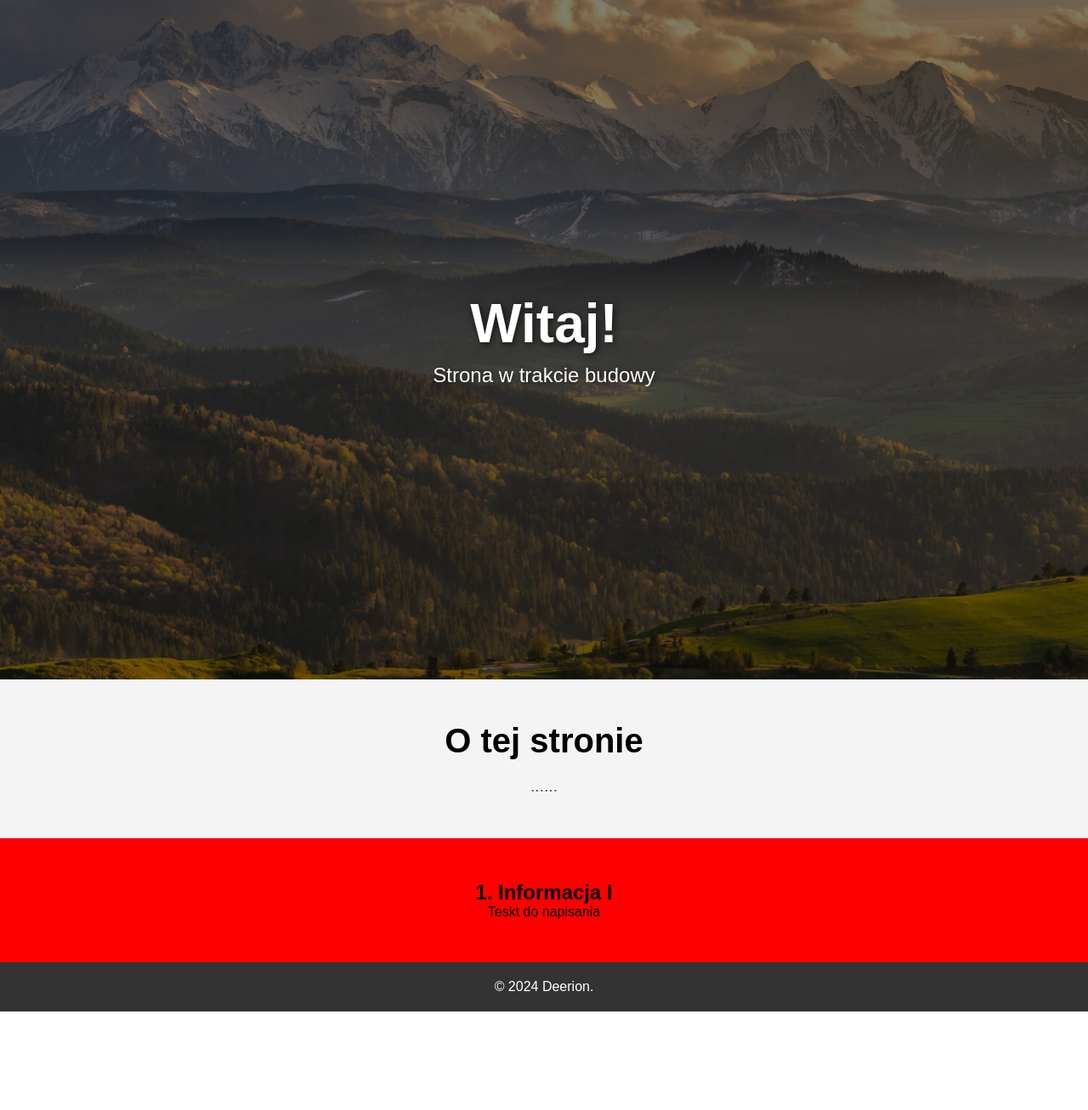
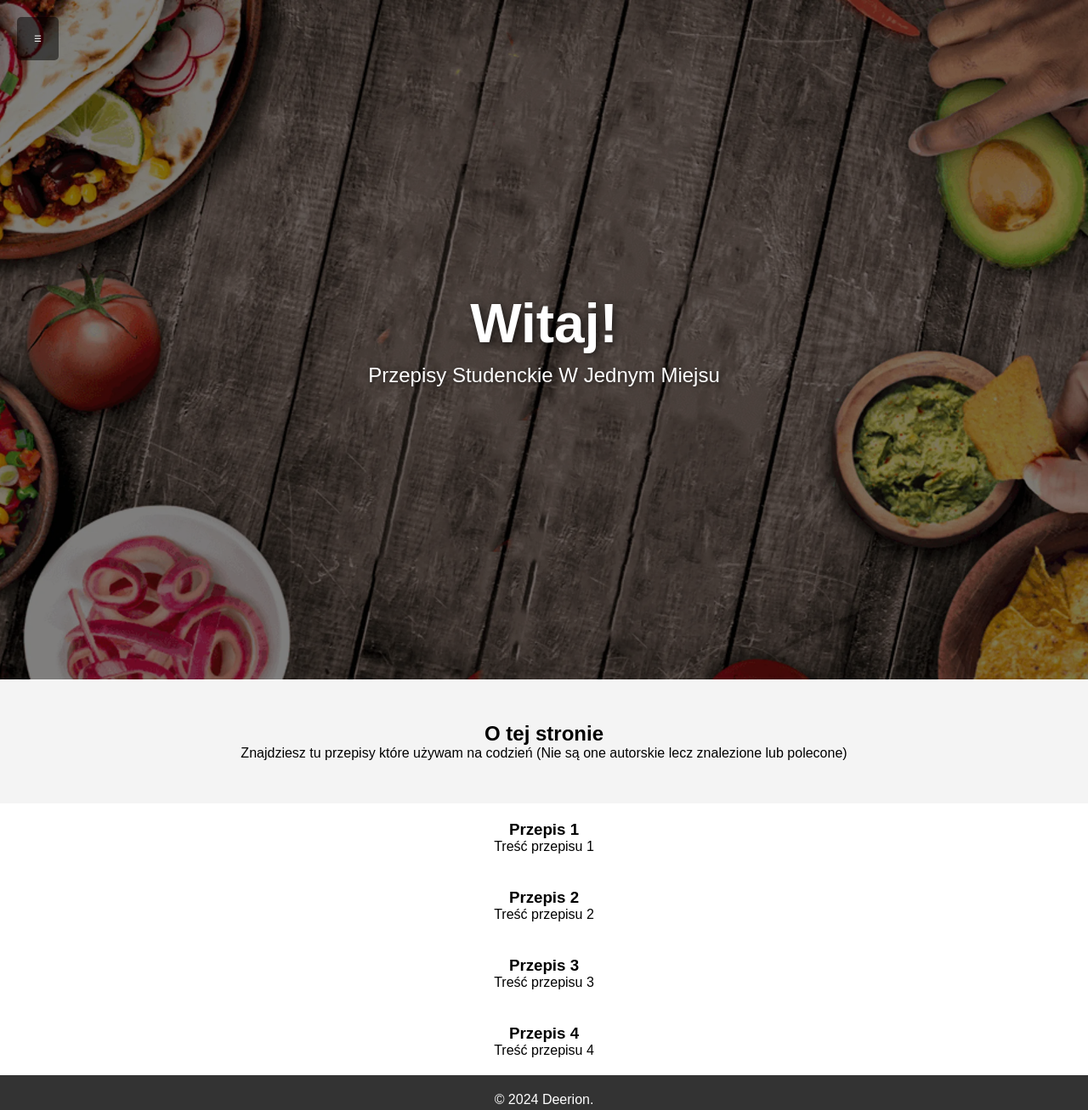
Before and after one commit to Deerion/Deerion.github.io, a plain HTML site: page index.html in a window 1280 px wide. Shown: the whole page at 85% size. Before the commit the page ends 1191 px from the top, so only its background shows below. Drawn offline with Linux system fonts and the light colour scheme.

Commit message:
dsadadsda
adsad

```diff
--- a/index.html
+++ b/index.html
@@ -1,4 +1,4 @@
- <!DOCTYPE html>
+<!DOCTYPE html>
 <html lang="pl">
 <head>
     <meta charset="UTF-8">
@@ -7,21 +7,50 @@
     <link rel="stylesheet" href="styles.css">
 </head>
 <body>
+    <!-- Przycisk do otwierania menu -->
+    <div class="menu-toggle" id="menu-toggle">&#9776;</div>
+
+    <!-- Menu -->
+    <nav class="sidebar" id="sidebar">
+        <ul>
+            <li><a href="#przepis1">Przepis 1</a></li>
+            <li><a href="#przepis2">Przepis 2</a></li>
+            <li><a href="#przepis3">Przepis 3</a></li>
+            <li><a href="#przepis4">Przepis 4</a></li>
+        </ul>
+    </nav>
+
     <header>
         <div class="header-content">
             <h1>Witaj!</h1>
-            <p>Strona w trakcie budowy</p>
+            <p>Przepisy Studenckie W Jednym Miejsu</p>
         </div>
     </header>
 
     <section class="info">
         <h2>O tej stronie</h2>
-        <p>......</p>
+        <p>Znajdziesz tu przepisy które używam na codzień (Nie są one autorskie lecz znalezione lub polecone)</p>
     </section>
 
-    <section class="blog">
-        <h2>1. Informacja I</h2>
-        <p>Teskt do napisania</p>
+    <!-- Przepisy -->
+    <section id="przepis1">
+        <h3>Przepis 1</h3>
+        <p>Treść przepisu 1</p>
+    </section>
+
+    <section id="przepis2">
+        <h3>Przepis 2</h3>
+        <p>Treść przepisu 2</p>
+    </section>
+
+    <section id="przepis3">
+        <h3>Przepis 3</h3>
+        <p>Treść przepisu 3</p>
+    </section>
+
+    <section id="przepis4">
+        <h3>Przepis 4</h3>
+        <p>Treść przepisu 4</p>
     </section>
 
     <footer>
--- a/script.js
+++ b/script.js
@@ -1,6 +1,8 @@
-// Efekt parallax - Ruch tła podczas przewijania strony
-window.addEventListener('scroll', function() {
-    const header = document.querySelector('header');
-    let offset = window.pageYOffset;
-    header.style.backgroundPosition = 'center ' + offset * 0.5 + 'px';
+// Obsługa otwierania i zamykania menu
+const menuToggle = document.getElementById('menu-toggle');
+const sidebar = document.getElementById('sidebar');
+
+// Funkcja do otwierania/zamykania menu
+menuToggle.addEventListener('click', () => {
+    sidebar.classList.toggle('open'); // Dodajemy lub usuwamy klasę 'open'
 });
--- a/styles.css
+++ b/styles.css
@@ -9,13 +9,14 @@
 body {
     font-family: Arial, sans-serif;
     margin: 0;
-    overflow-x: hidden;
+    display: flex;
+    flex-direction: column;
 }
 
 /* Parallax Effect */
 header {
     position: relative;
-    background-image: url('img/mountains.jpg');
+    background-image: url('img/tlo.jpg');
     background-size: cover;
     background-position: center;
     height: 100vh;
@@ -25,7 +26,7 @@ header {
     justify-content: center;
     align-items: center;
     flex-direction: column;
-    z-index: 1;
+    z-index: 0;
 }
 
 header::before {
@@ -36,7 +37,7 @@ header::before {
     right: 0;
     bottom: 0;
     background: rgba(0, 0, 0, 0.5); /* Przyciemnienie tła */
-    z-index: -1;
+    z-index: -1; /* Przyciemnienie tła jest pod innymi elementami */
 }
 
 /* Treść w nagłówku */
@@ -52,6 +53,67 @@ header::before {
     text-shadow: 1px 1px 5px rgba(0, 0, 0, 0.5);
 }
 
+/* Stylowanie przycisku menu */
+.menu-toggle {
+    font-size: 10px;
+    color: white;
+    cursor: pointer;
+    padding: 20px;
+    position: fixed; /* Pozycjonowanie absolutne na ekranie */
+    top: 20px;
+    left: 20px;
+    background-color: rgba(0, 0, 0, 0.5);
+    border-radius: 5px;
+    transition: background-color 0.3s;
+    z-index: 9999; /* Bardzo wysoki z-index, aby przycisk był zawsze na wierzchu */
+}
+
+.menu-toggle:hover {
+    background-color: rgba(0, 0, 0, 0.8);
+}
+
+/* Menu */
+.sidebar {
+    position: fixed;
+    top: 0;
+    left: -250px; /* Początkowo menu ukryte */
+    width: 250px;
+    height: 100%;
+    background-color: rgba(0, 0, 0, 0.7); /* Przezroczyste tło (czarne z 70% przezroczystości) */
+    transition: left 0.3s ease;
+    padding-top: 60px;
+    color: white;
+    z-index: 3; /* Menu jest pod przyciskiem */
+}
+
+.sidebar.open {
+    left: 0px; /* Menu w pełni widoczne */
+}
+
+.sidebar ul {
+    list-style: none;
+    padding: 0;
+    margin: 0;
+}
+
+.sidebar ul li {
+    text-align: center;
+    margin: 15px 0;
+}
+
+.sidebar ul li a {
+    color: white;
+    text-decoration: none;
+    font-size: 1.2rem;
+    display: block;
+    padding: 10px;
+    transition: background-color 0.3s;
+}
+
+.sidebar ul li a:hover {
+    background-color: rgba(255, 255, 255, 0.2); /* Lekka zmiana koloru tła na hover */
+}
+
 /* Sekcja informacyjna */
 .info {
     padding: 50px 20px;
@@ -59,24 +121,12 @@ header::before {
     background-color: #f4f4f4;
 }
 
-.info h2 {
-    font-size: 2.5rem;
-    margin-bottom: 20px;
+/* Przepisy */
+section {
+    padding: 20px;
+    text-align: center;
 }
 
-.info p {
-    font-size: 1.2rem;
-    color: #555;
-}
-.blog {
-     padding: 50px 20px;
-    text-align: center;
-    background-color: red;
-}
-.info h1 {
-    font-size: 2.5rem;
-    margin-left: 20px;
-}
 /* Stopka */
 footer {
     text-align: center;
```
Also changed, not shown: img/tlo.jpg (added).
